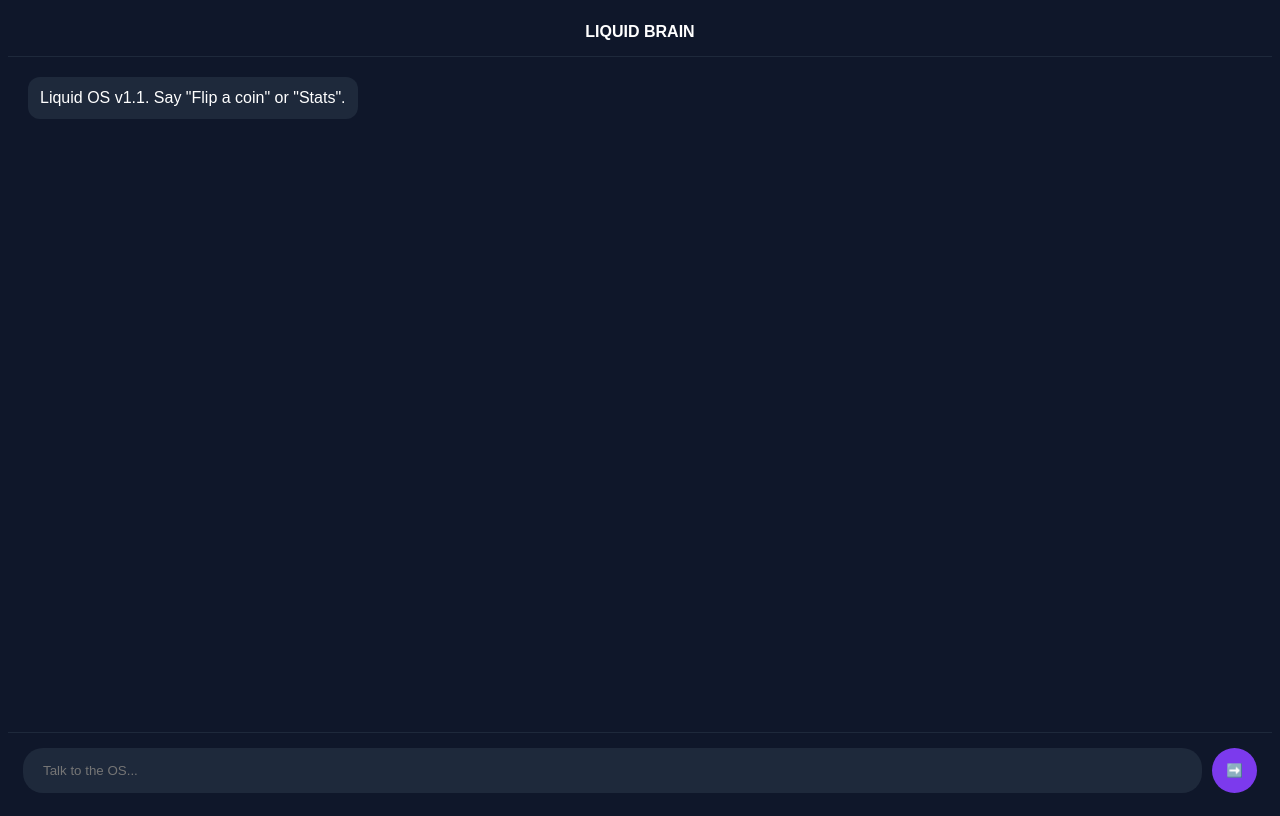
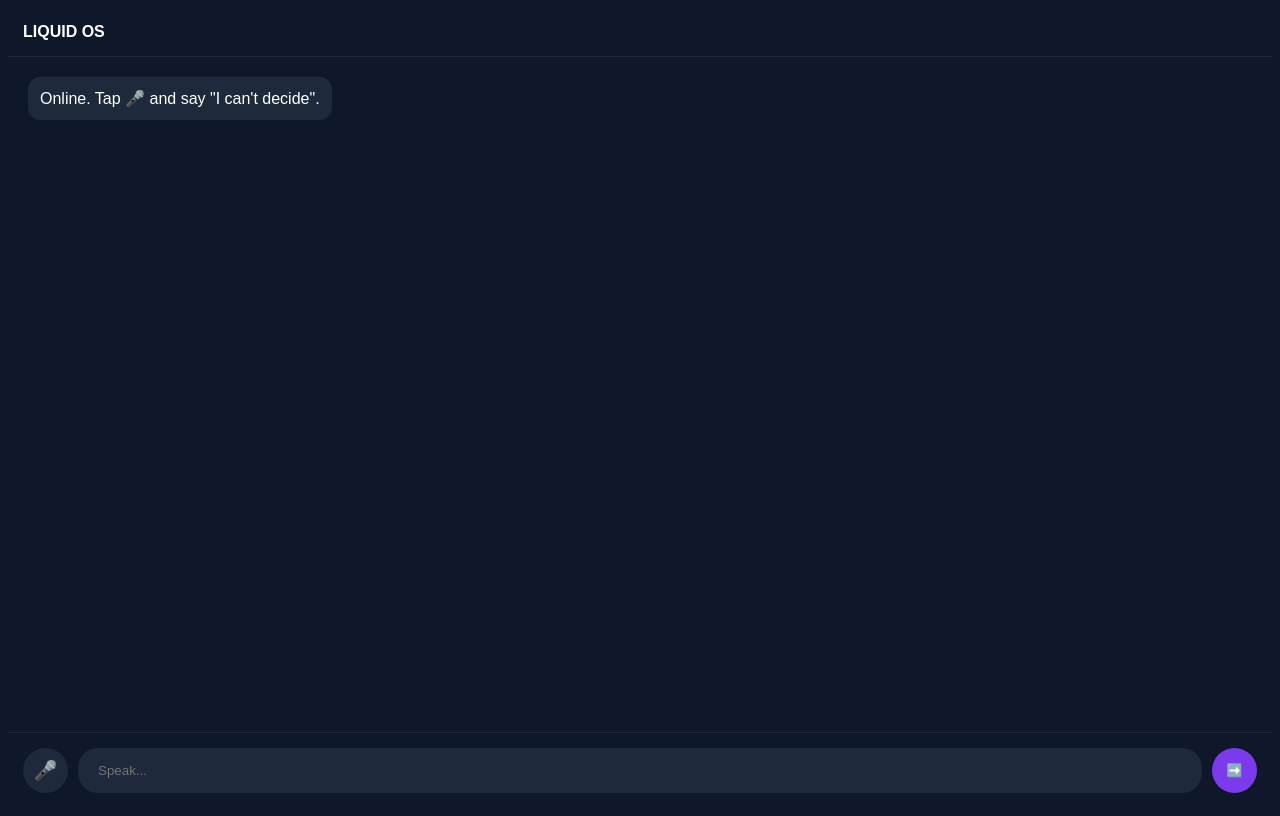
Before and after one commit to yanigeorgiev355-sys/Liquid-os, a React (Vite) app: page / in a window 1280 px wide. Built offline with nearby package versions, Linux system fonts and the light colour scheme.

Commit message:
Update App.tsx

```diff
--- a/src/App.tsx
+++ b/src/App.tsx
@@ -15,7 +15,7 @@ const firebaseConfig = {
   appId: "1:1091307817494:web:437b4013da4ad0bdc60337"
 };
 
-// Initialize Services with Error Catching
+// Initialize Services
 let db;
 let genAI;
 try {
@@ -23,7 +23,7 @@ try {
   db = getFirestore(app);
   genAI = new GoogleGenerativeAI(GEMINI_API_KEY);
 } catch (e) {
-  console.error("Firebase/AI Init Error", e);
+  console.error("Init Error", e);
 }
 
 // --- STYLES ---
@@ -32,6 +32,9 @@ const styleTag = `
   @keyframes breathe { 0% { transform: scale(1); opacity: 0.5; } 50% { transform: scale(1.3); opacity: 1; } 100% { transform: scale(1); opacity: 0.5; } }
   .animate-spin-fast { animation: spin 1s ease-out forwards; }
   .animate-breathe { animation: breathe 4s infinite ease-in-out; }
+  .mic-button { transition: all 0.2s; }
+  .mic-button:active { transform: scale(0.9); }
+  .mic-active { box-shadow: 0 0 15px #ef4444; background: #ef4444 !important; }
 `;
 
 // --- WIDGETS ---
@@ -59,11 +62,13 @@ const StatsBoard = () => {
   const [stats, setStats] = useState({ heads: 0, tails: 0, total: 0 });
   useEffect(() => {
     const fetchStats = async () => {
-      const q = query(collection(db, "history"), orderBy("timestamp", "desc"), limit(50));
-      const snap = await getDocs(q);
-      let h = 0; let t = 0;
-      snap.forEach((doc) => { const d = doc.data(); if (d.outcome === 'HEADS') h++; else t++; });
-      setStats({ heads: h, tails: t, total: h + t });
+      try {
+        const q = query(collection(db, "history"), orderBy("timestamp", "desc"), limit(50));
+        const snap = await getDocs(q);
+        let h = 0; let t = 0;
+        snap.forEach((doc) => { const d = doc.data(); if (d.outcome === 'HEADS') h++; else t++; });
+        setStats({ heads: h, tails: t, total: h + t });
+      } catch (e) { console.log(e); }
     };
     fetchStats();
   }, []);
@@ -81,9 +86,10 @@ const StatsBoard = () => {
 
 // --- MAIN APP ---
 function App() {
-  const [messages, setMessages] = useState([{ type: 'text', content: 'Liquid OS v1.1. Say "Flip a coin" or "Stats".', sender: 'ai' }]);
+  const [messages, setMessages] = useState([{ type: 'text', content: 'Online. Tap 🎤 and say "I can\'t decide".', sender: 'ai' }]);
   const [input, setInput] = useState('');
   const [loading, setLoading] = useState(false);
+  const [isListening, setIsListening] = useState(false);
   const messagesEndRef = useRef(null);
 
   useEffect(() => { messagesEndRef.current?.scrollIntoView({ behavior: 'smooth' }); }, [messages]);
@@ -95,8 +101,11 @@ function App() {
     setLoading(true);
 
     try {
-      const model = genAI.getGenerativeModel({ model: "gemini-1.5-flash" });
-      const prompt = `You are LiquidOS. The user said: "${text}". Reply ONLY in JSON format: {"tool": "coin"|"stats"|"text", "reply": "short message"}`;
+      // FIX: Changed model to 'gemini-pro' which is universally available
+      const model = genAI.getGenerativeModel({ model: "gemini-pro" });
+      const prompt = `You are LiquidOS. The user said: "${text}".
+      Reply ONLY in JSON format: {"tool": "coin"|"stats"|"text", "reply": "short message"}.
+      If they seem indecisive, use "coin". If they ask for history, use "stats".`;
 
       const result = await model.generateContent(prompt);
       const response = await result.response;
@@ -109,16 +118,40 @@ function App() {
         setMessages(prev => [...prev, { type: 'component', content: data.tool, sender: 'ai' }]);
       }
     } catch (e) {
-      setMessages(prev => [...prev, { type: 'text', content: 'Error: ' + e.message, sender: 'ai' }]);
+      setMessages(prev => [...prev, { type: 'text', content: 'AI Error: ' + e.message, sender: 'ai' }]);
     } finally {
       setLoading(false);
     }
   };
 
+  // --- VOICE LOGIC ---
+  const toggleMic = () => {
+    if (isListening) { setIsListening(false); return; }
+
+    const SpeechRecognition = window.webkitSpeechRecognition || window.SpeechRecognition;
+    if (!SpeechRecognition) { alert("Use Chrome/Safari"); return; }
+
+    const recognition = new SpeechRecognition();
+    recognition.lang = 'en-US';
+    recognition.continuous = false;
+
+    recognition.onstart = () => setIsListening(true);
+    recognition.onend = () => setIsListening(false);
+    recognition.onresult = (e) => {
+      const text = e.results[0][0].transcript;
+      setInput(text);
+      handleSend(text);
+    };
+    recognition.start();
+  };
+
   return (
     <div style={{ height: '100dvh', display: 'flex', flexDirection: 'column', background: '#0f172a', color: 'white', fontFamily: 'sans-serif' }}>
       <style>{styleTag}</style>
-      <div style={{ padding: '15px', borderBottom: '1px solid #1e293b', textAlign: 'center', fontWeight: 'bold' }}>LIQUID BRAIN</div>
+      <div style={{ padding: '15px', borderBottom: '1px solid #1e293b', textAlign: 'center', fontWeight: 'bold', display:'flex', justifyContent:'space-between' }}>
+        <span>LIQUID OS</span>
+        {loading && <span className="animate-spin-fast">🧠</span>}
+      </div>
 
       <div style={{ flex: 1, overflowY: 'auto', padding: '20px', display: 'flex', flexDirection: 'column', gap: '15px' }}>
         {messages.map((msg, i) => (
@@ -133,13 +166,15 @@ function App() {
             )}
           </div>
         ))}
-        {loading && <div style={{color: '#64748b', fontSize: '0.8rem'}}>Thinking...</div>}
         <div ref={messagesEndRef} />
       </div>
 
       <div style={{ padding: '15px', background: '#0f172a', borderTop: '1px solid #1e293b' }}>
         <div style={{ display: 'flex', gap: '10px' }}>
-          <input value={input} onChange={(e) => setInput(e.target.value)} onKeyDown={(e) => e.key === 'Enter' && handleSend(input)} placeholder="Talk to the OS..." style={{ flex: 1, background: '#1e293b', border: 'none', borderRadius: '20px', padding: '12px 20px', color: 'white', outline: 'none' }} />
+          <button onClick={toggleMic} className={`mic-button ${isListening ? 'mic-active' : ''}`} style={{ width: '45px', height: '45px', borderRadius: '50%', background: '#1e293b', border: 'none', color: 'white', fontSize: '1.2rem' }}>
+            {isListening ? '🛑' : '🎤'}
+          </button>
+          <input value={input} onChange={(e) => setInput(e.target.value)} onKeyDown={(e) => e.key === 'Enter' && handleSend(input)} placeholder="Speak..." style={{ flex: 1, background: '#1e293b', border: 'none', borderRadius: '20px', padding: '12px 20px', color: 'white', outline: 'none' }} />
           <button onClick={() => handleSend(input)} style={{ width: '45px', height: '45px', borderRadius: '50%', background: '#7c3aed', border: 'none', color: 'white' }}>➡️</button>
         </div>
       </div>
```
